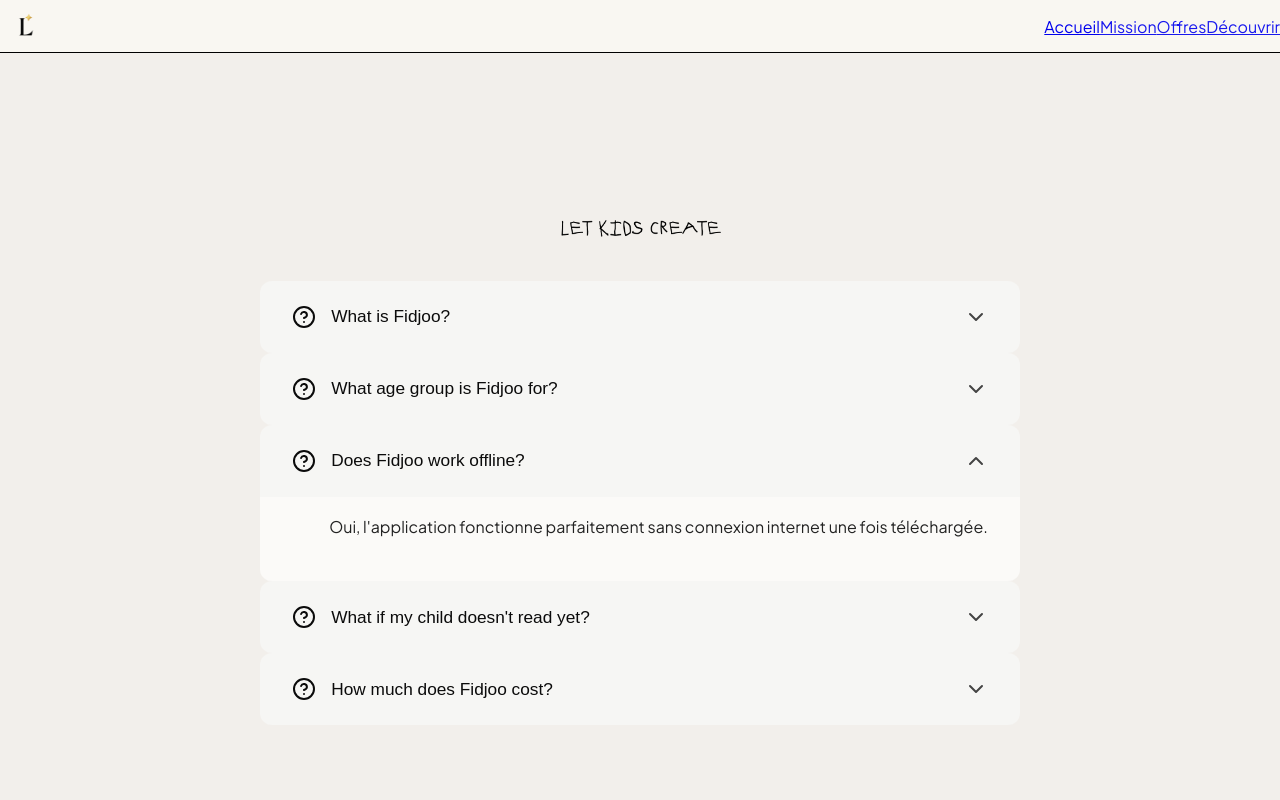
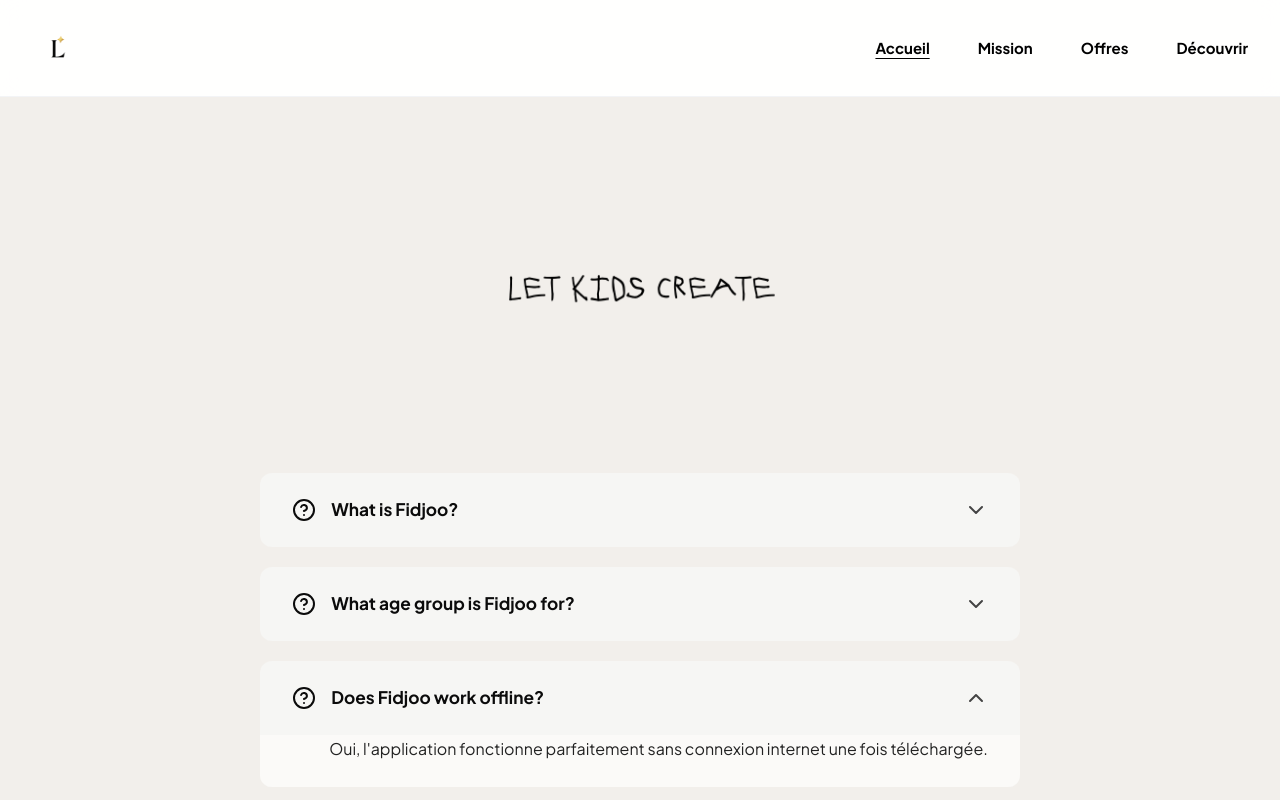
Before and after one commit to solalchetrit/loomina, a Next.js app: page / in a window 1280 px wide. Shown: the top 800 px of the page. Built offline with nearby package versions, Linux system fonts and the light colour scheme.

Commit message:
Fix Tailwind v4 globals and header styling

```diff
--- a/app/globals.css
+++ b/app/globals.css
@@ -1,19 +1,18 @@
-@tailwind base;
-@tailwind components;
-@tailwind utilities;
+@import "tailwindcss";
+
+@theme {
+  /* Liaison de la variable Next.js avec Tailwind v4 */
+  --font-plus-jakarta-sans: var(--font-plus-jakarta-sans);
+}
 
 :root {
   /* Loomina Brand Colors */
   --loomina-burgundy: #681829;
-  /* Deep, warm burgundy */
   --loomina-burgundy-dark: #4a0f1d;
   --loomina-gold: #D4AF37;
-  /* Classic metallic gold */
   --loomina-gold-light: #F4D06F;
   --loomina-cream: #F9F7F2;
-  /* Paper/Off-white for background */
   --loomina-text: #2C1810;
-  /* Deep brown/black for text */
   --loomina-text-light: #5D4037;
 
   --background: var(--loomina-cream);
@@ -25,24 +24,13 @@ body {
   background: var(--background);
   margin: 0;
   padding: 0;
-  font-family: var(--font-plus-jakarta-sans), system-ui, -apple-system, sans-serif;
+  /* Application de la police par défaut */
+  font-family: var(--font-plus-jakarta-sans), system-ui, sans-serif;
   -webkit-font-smoothing: antialiased;
   -moz-osx-font-smoothing: grayscale;
 }
 
-/* Custom Utilities for Typography */
+/* Custom Utilities */
 .font-serif {
   font-family: 'Playfair Display', serif;
 }
-
-.text-gold {
-  color: var(--loomina-gold);
-}
-
-.bg-burgundy {
-  background-color: var(--loomina-burgundy);
-}
-
-.text-burgundy {
-  color: var(--loomina-burgundy);
-}
--- a/components/Header.tsx
+++ b/components/Header.tsx
@@ -8,17 +8,17 @@ const NAV_LINKS = [
     { href: "/", label: "Accueil" },
     { href: "/mission", label: "Mission" },
     { href: "/offres", label: "Offres" },
-    { href: "/offres", label: "Découvrir" }, // "Découvrir" pointe vers offres aussi, en style lien simple
+    { href: "/offres", label: "Découvrir" },
 ];
 
 export default function Header() {
     const pathname = usePathname();
 
     return (
-        <header className="sticky top-0 z-50 w-full border-b border-gray-100 bg-white/80 backdrop-blur-md shadow-sm">
-            <div className="mx-auto flex h-24 max-w-7xl items-center justify-between px-6 md:px-10">
+        <header className="sticky top-0 z-50 w-full border-b border-gray-100 bg-white/90 backdrop-blur-md">
+            <div className="mx-auto flex h-24 max-w-7xl items-center justify-between px-8">
 
-                {/* LOGO ORIGINAL RESTAURÉ */}
+                {/* LOGO */}
                 <Link href="/" className="relative h-[52px] w-[170px] shrink-0">
                     <Image
                         src="/header_logo.png"
@@ -29,16 +29,16 @@ export default function Header() {
                     />
                 </Link>
 
-                {/* NAVIGATION STYLE UNLOCKY (Noir, Gras, Espacé, Visible) */}
-                <nav className="flex items-center gap-10 font-[family-name:var(--font-plus-jakarta-sans)] text-sm font-bold text-black">
+                {/* NAVIGATION - Note le 'gap-12' pour l'espace et 'text-black' pour la couleur */}
+                <nav className="flex items-center gap-12 font-[family-name:var(--font-plus-jakarta-sans)] text-[15px] font-bold text-black">
                     {NAV_LINKS.map((item, index) => {
                         const isActive = pathname === item.href;
                         return (
                             <Link
                                 key={index}
                                 href={item.href}
-                                className={`transition-opacity hover:opacity-70 ${
-                                    isActive ? "opacity-100" : "opacity-90"
+                                className={`transition-opacity hover:opacity-60 ${
+                                    isActive ? "opacity-100 underline underline-offset-4" : "opacity-100 no-underline"
                                 }`}
                             >
                                 {item.label}
```
